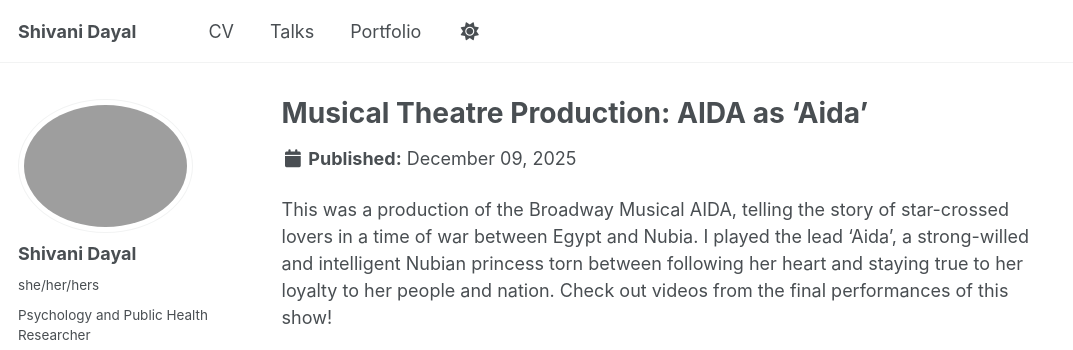
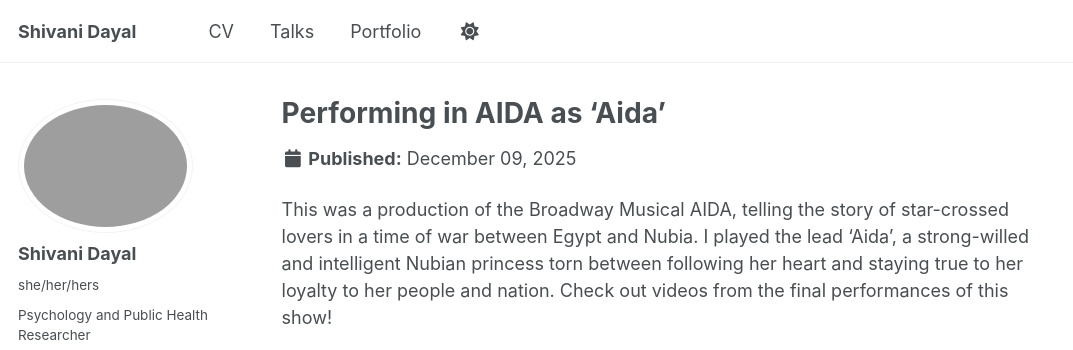
Before and after one commit to sdayal21/sdayal21.github.io, a Jekyll site: the page built from _portfolio/aida.md, in a window 1280 px wide and 900 px high, cut to the strip 0-350 px from the top of the window. Shown: the whole strip, without its empty margins (0-1073 px from the left). Built offline with Jekyll 4.4.1, drawn with Linux system fonts in a browser that asks for light colours; a script that is not in the unit is left out.

Commit message:
link correction

```diff
--- a/_portfolio/aida.md
+++ b/_portfolio/aida.md
@@ -1,5 +1,5 @@
 ---
-title: "Musical Theatre Production: AIDA as 'Aida'"
+title: "Performing in AIDA as 'Aida'"
 excerpt: ""
 collection: portfolio
 header:
@@ -9,13 +9,13 @@ header:
 This was a production of the Broadway Musical AIDA, telling the story of star-crossed lovers in a time of war between Egypt and Nubia. I played the lead 'Aida', a strong-willed and intelligent Nubian princess torn between following her heart and staying true to her loyalty to her people and nation. Check out videos from the final performances of this show!
 
 <div style="position: relative; padding-bottom: 56.25%; height: 0; overflow: hidden; max-width: 100%;">
-  <iframe style="position: absolute; top: 0; left: 0; width: 100%; height: 100%;" src="https://youtu.be/Cu72FitFfPw" frameborder="0" allow="accelerometer; autoplay; clipboard-write; encrypted-media; gyroscope; picture-in-picture" allowfullscreen></iframe>
+  <iframe style="position: absolute; top: 0; left: 0; width: 100%; height: 100%;" src="https://youtube.com/embed/Cu72FitFfPw" frameborder="0" allow="accelerometer; autoplay; clipboard-write; encrypted-media; gyroscope; picture-in-picture" allowfullscreen></iframe>
 </div>
 
 <div style="position: relative; padding-bottom: 56.25%; height: 0; overflow: hidden; max-width: 100%;">
-  <iframe style="position: absolute; top: 0; left: 0; width: 100%; height: 100%;" src="https://youtu.be/N_pvbofvf8c" frameborder="0" allow="accelerometer; autoplay; clipboard-write; encrypted-media; gyroscope; picture-in-picture" allowfullscreen></iframe>
+  <iframe style="position: absolute; top: 0; left: 0; width: 100%; height: 100%;" src="https://youtube.com/embed/N_pvbofvf8c" frameborder="0" allow="accelerometer; autoplay; clipboard-write; encrypted-media; gyroscope; picture-in-picture" allowfullscreen></iframe>
 </div>
 
 <div style="position: relative; padding-bottom: 56.25%; height: 0; overflow: hidden; max-width: 100%;">
-  <iframe style="position: absolute; top: 0; left: 0; width: 100%; height: 100%;" src="https://youtu.be/Arws6d1frVI" frameborder="0" allow="accelerometer; autoplay; clipboard-write; encrypted-media; gyroscope; picture-in-picture" allowfullscreen></iframe>
+  <iframe style="position: absolute; top: 0; left: 0; width: 100%; height: 100%;" src="https://youtube.com/embed/Arws6d1frVI" frameborder="0" allow="accelerometer; autoplay; clipboard-write; encrypted-media; gyroscope; picture-in-picture" allowfullscreen></iframe>
 </div>
```
Also changed, not shown: _portfolio/berklee_performance.md (+1 -1 lines).
